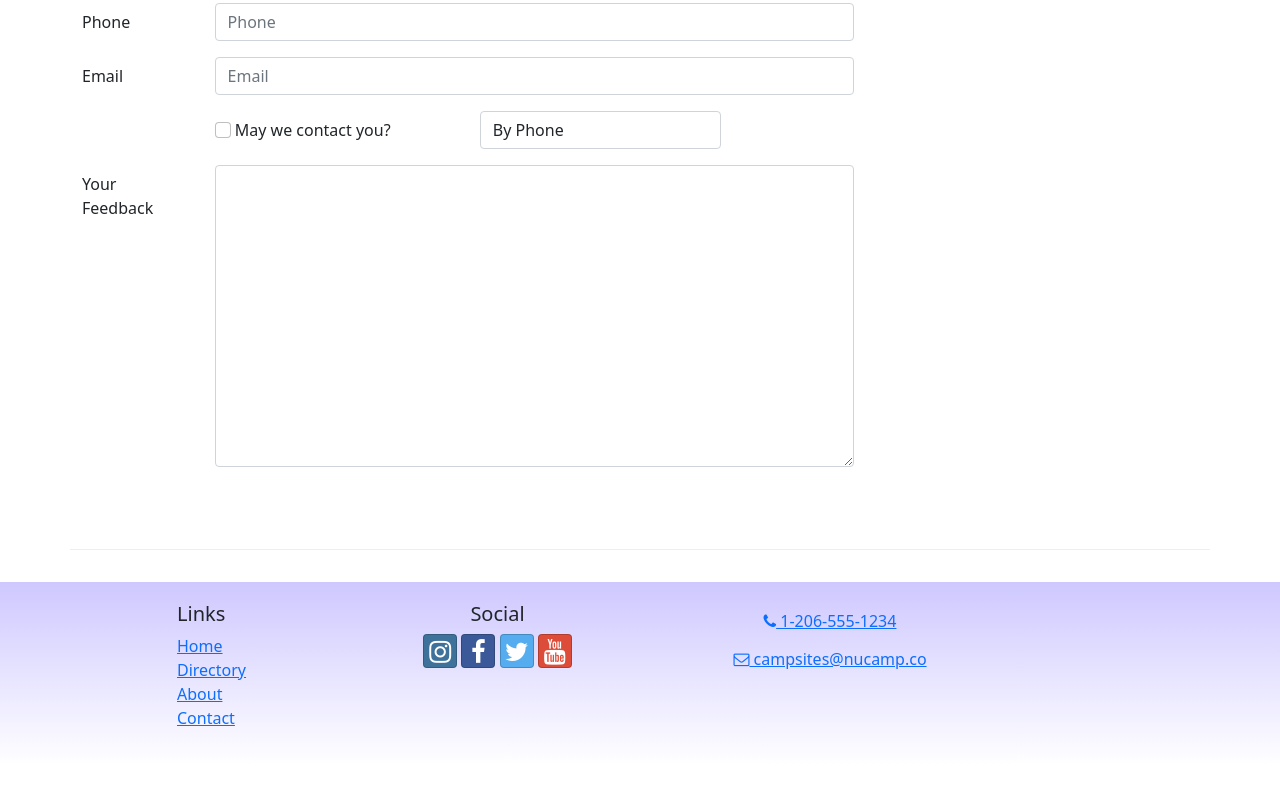
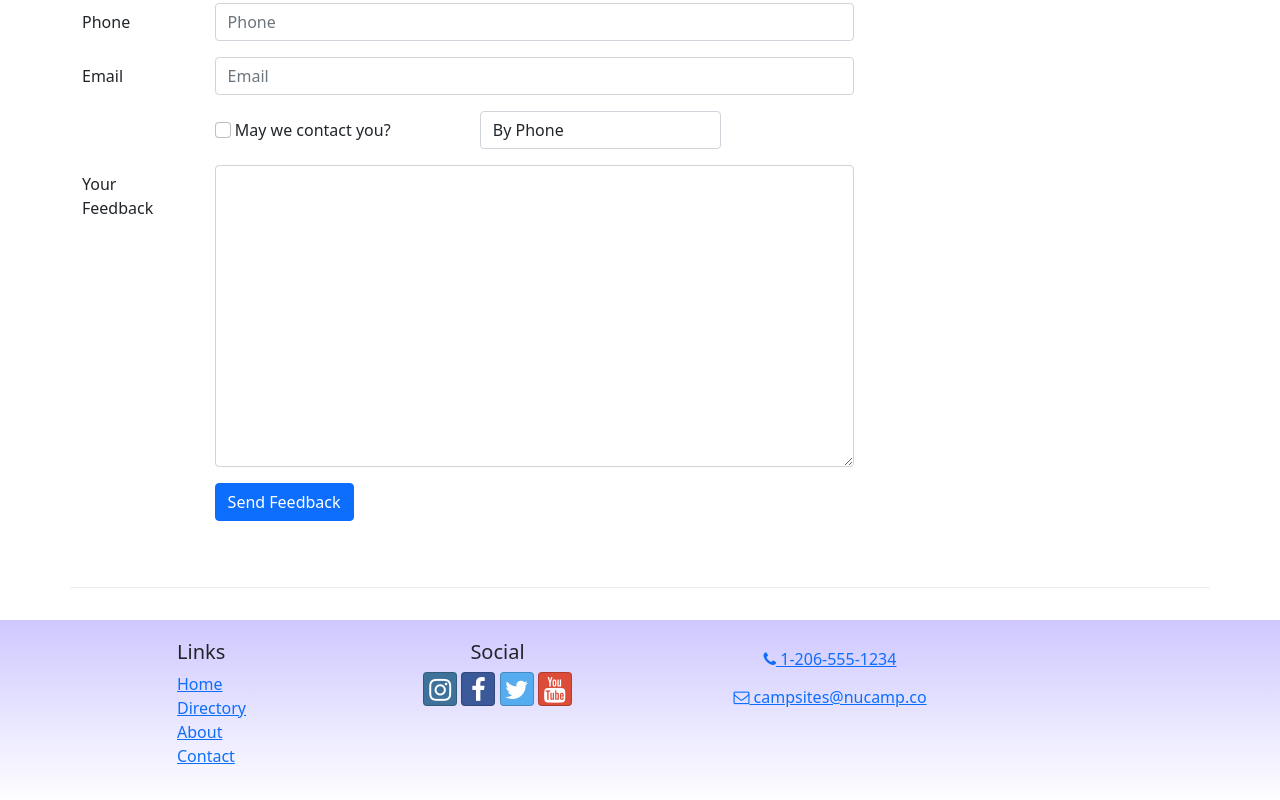
Before and after one commit to kattiperk/nucamp-react-app, a React (Create React App) app: page /contact in a window 1280 px wide. Shown: the part 719-1519 px from the top of the page. Before the commit the page ends 1485 px from the top, so only its background shows below. Built offline with nearby package versions, Linux system fonts and the light colour scheme.

Commit message:
ContactForm Part 3

```diff
--- a/src/components/ContactForm.js
+++ b/src/components/ContactForm.js
@@ -2,6 +2,12 @@
 import { Formik, Field, Form } from 'formik';
 
 const ContactForm = () => {
+    const handleSubmit = (values, { resetForm }) => {
+        console.log('form values: ', values);
+        console.log('in JSON format: ', JSON.stringify(values));
+        resetForm();
+    }
+
     return(
         <Formik
             initialValues={{
@@ -13,6 +19,7 @@
                 contactType: 'By Phone',
                 feedback: ''
             }}
+            onSubmit={handleSubmit}
         >
             <Form>
                 <FormGroup row>
@@ -28,7 +35,7 @@
                         Last Name
                     </Label>
                     <Col md='10'>
-                        <Field className='form-control' name='firstName' placeholder='Last Name' />
+                        <Field className='form-control' name='lastName' placeholder='Last Name' />
                     </Col>
                 </FormGroup>
                 <FormGroup row>
@@ -36,7 +43,7 @@
                         Phone
                     </Label>
                     <Col md='10'>
-                        <Field className='form-control' name='firstName' placeholder='Phone' />
+                        <Field className='form-control' name='phoneNum' placeholder='Phone' />
                     </Col>
                 </FormGroup>
                 <FormGroup row>
@@ -44,7 +51,7 @@
                         Email
                     </Label>
                     <Col md='10'>
-                        <Field className='form-control' name='firstName' placeholder='Email' />
+                        <Field className='form-control' name='email' placeholder='Email' />
                     </Col>
                 </FormGroup>
                 <FormGroup row>
@@ -72,6 +79,11 @@
                     </Col>
                 </FormGroup>
                 <FormGroup row>
+                    <Col md={{ size: 10, offset: 2 }}>
+                        <Button type='submit' color='primary'>
+                            Send Feedback
+                        </Button>
+                    </Col>
                 </FormGroup>
             </Form>
         </Formik>
```
